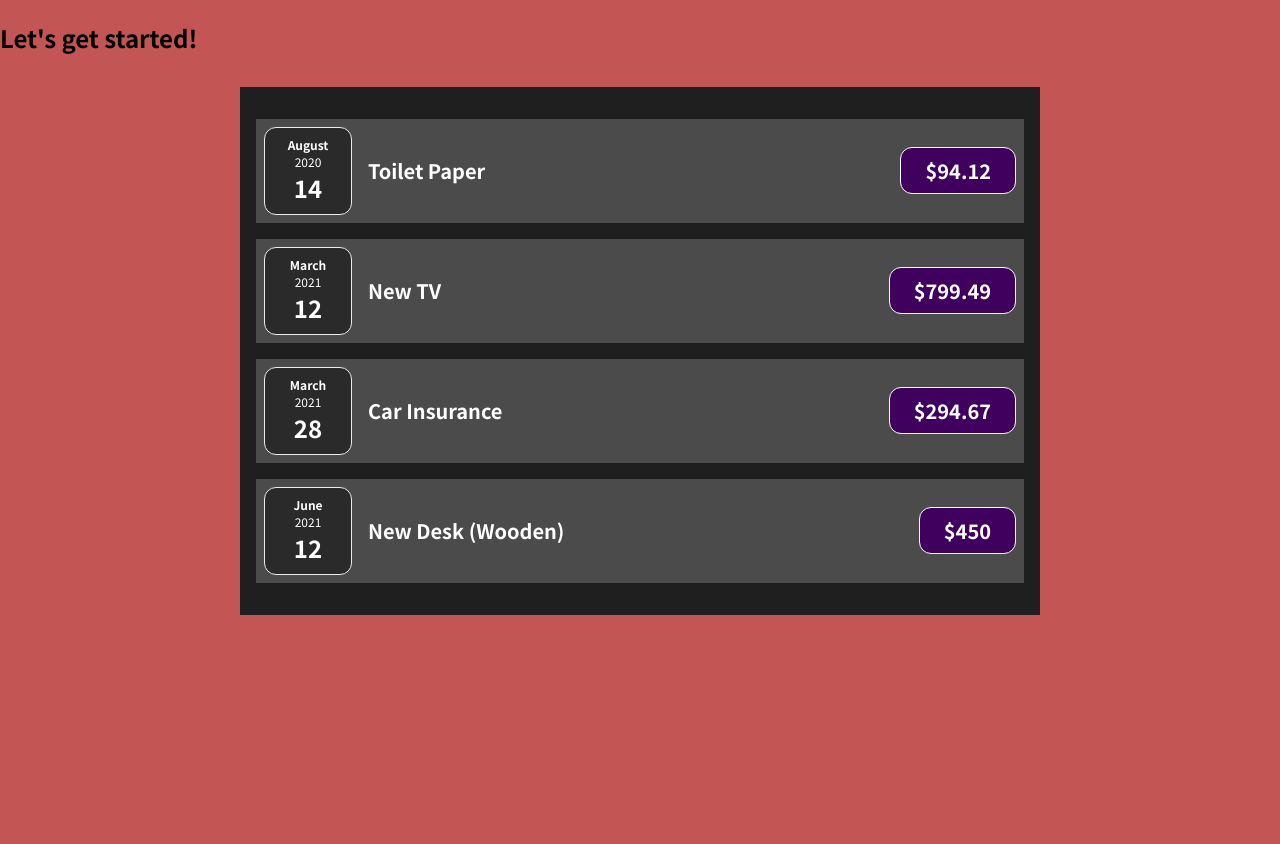
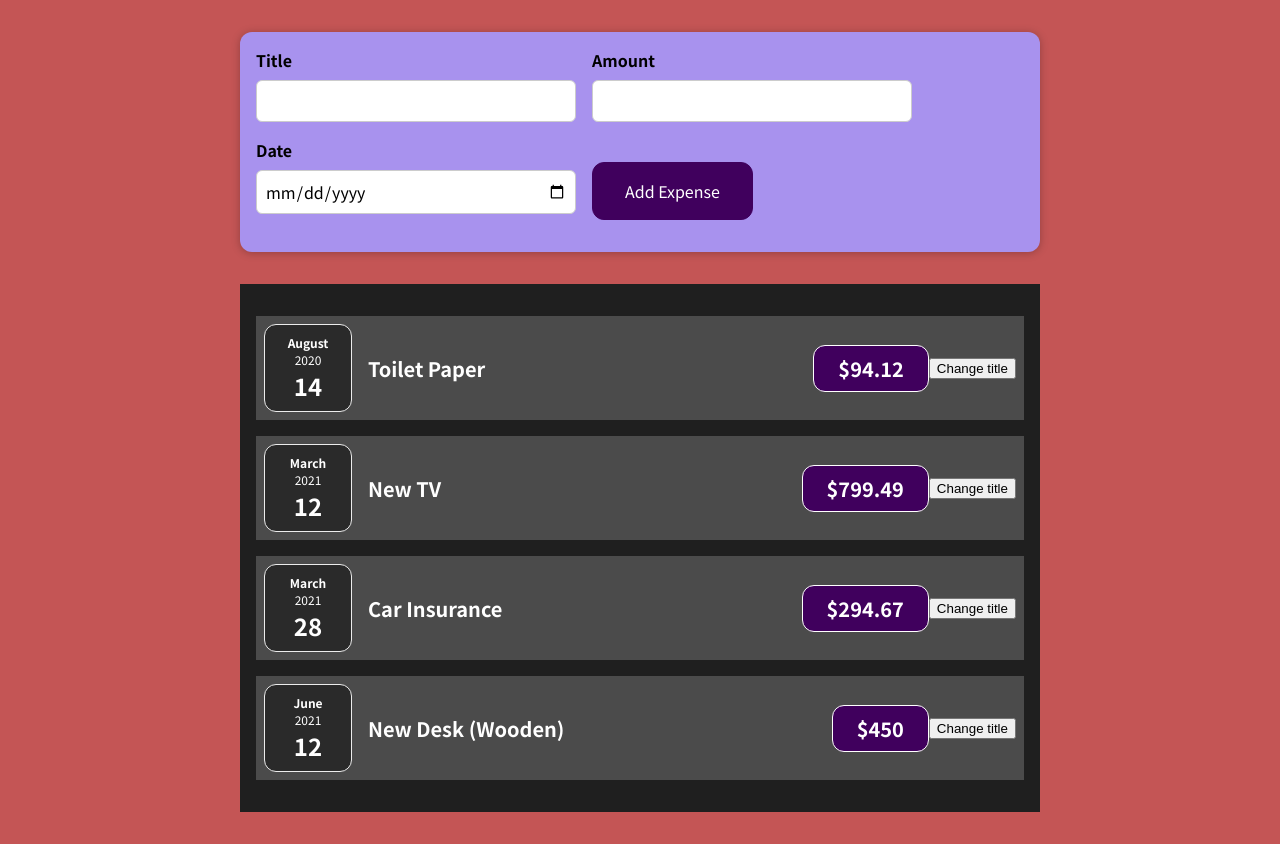
Before and after one commit to RahulSharma099/Expense-Tracker, a React (Create React App) app: page / in a window 1280 px wide. Before the commit the page ends 800 px from the top, so only its background shows below. Built offline with nearby package versions, Linux system fonts and the light colour scheme.

Commit message:
💄 Expense Form created

```diff
--- a/src/App.js
+++ b/src/App.js
@@ -1,4 +1,5 @@
 import Expenses from "./components/Expenses/Expenses";
+import NewExpense from "./components/NewExpense/NewExpense";
 
 const App = () => {
   const expenses = [
@@ -25,7 +26,7 @@
 
   return (
     <div>
-      <h2>Let's get started!</h2>
+      <NewExpense />
       <Expenses items={expenses} />
     </div>
   );
--- a/src/components/Expenses/ExpenseItem.js
+++ b/src/components/Expenses/ExpenseItem.js
@@ -1,15 +1,23 @@
+import React, { useState } from "react";
 import "./ExpenseItem.css";
 import ExpenseDate from "./ExpenseDate";
 import Card from "../UI/Card";
 
 const ExpenseItem = (props) => {
+  const [title, setTitle] = useState(props.title);
+
+  const clickHandler = () => {
+    setTitle("Updated");
+  };
+
   return (
     <Card className="expense-item">
       <ExpenseDate date={props.date} />
       <div className="expense-item__description">
-        <h2>{props.title}</h2>
+        <h2>{title}</h2>
         <div className="expense-item__price">${props.amount}</div>
       </div>
+      <button onClick={clickHandler}>Change title</button>
     </Card>
   );
 };
--- /dev/null
+++ b/src/components/NewExpense/ExpenseForm.css
@@ -0,0 +1,26 @@
+.new-expense__controls {
+  display: flex;
+  flex-wrap: wrap;
+  gap: 1rem;
+  margin-bottom: 1rem;
+  text-align: left;
+}
+
+.new-expense__control label {
+  font-weight: bold;
+  margin-bottom: 0.5rem;
+  display: block;
+}
+
+.new-expense__control input {
+  font: inherit;
+  padding: 0.5rem;
+  border-radius: 6px;
+  border: 1px solid #ccc;
+  width: 20rem;
+  max-width: 100%;
+}
+
+.new-expense__actions {
+  text-align: right;
+}
--- /dev/null
+++ b/src/components/NewExpense/ExpenseForm.js
@@ -0,0 +1,71 @@
+import React, { useState } from "react";
+import "./ExpenseForm.css";
+
+const ExpenseForm = () => {
+  const [enteredTitle, setEnteredTitle] = useState("");
+  const [enteredDate, setEnteredDate] = useState("");
+  const [enteredAmount, setEnterdAmount] = useState("");
+
+  const titleChangeHandler = (event) => {
+    setEnteredTitle(event.target.value);
+  };
+
+  const dateChangeHandler = (event) => {
+    setEnteredDate(event.target.value);
+  };
+
+  const amountChnageHandler = (event) => {
+    setEnterdAmount(event.target.value);
+  };
+
+  const submitHandler = (event) => {
+    event.preventDefault();
+
+    const expenseData = {
+      title: enteredTitle,
+      amount: enteredAmount,
+      date: new Date(enteredDate),
+    };
+    console.log(expenseData);
+
+    setEnteredTitle("");
+    setEnteredDate("");
+    setEnteredDate("");
+  };
+
+  return (
+    <form onSubmit={submitHandler}>
+      <div className="new-expense__controls">
+        <div className="new-expense__control">
+          <label>Title</label>
+          <input type="text" value="" onChange={titleChangeHandler} />
+        </div>
+        <div className="new-expense__control">
+          <label>Amount</label>
+          <input
+            type="number"
+            value={enteredAmount}
+            min="0.01"
+            step="0.01"
+            onChange={amountChnageHandler}
+          />
+        </div>
+        <div className="new-expense__control">
+          <label>Date</label>
+          <input
+            type="date"
+            value={enteredDate}
+            min="2019-01-01"
+            max="2022-12-31"
+            onChange={dateChangeHandler}
+          />
+        </div>
+        <div className="new-expense__actions">
+          <button type="submit">Add Expense</button>
+        </div>
+      </div>
+    </form>
+  );
+};
+
+export default ExpenseForm;
--- /dev/null
+++ b/src/components/NewExpense/NewExpense.css
@@ -0,0 +1,39 @@
+.new-expense {
+  background-color: #a892ee;
+  padding: 1rem;
+  margin: 2rem auto;
+  width: 50rem;
+  max-width: 95%;
+  border-radius: 12px;
+  text-align: center;
+  box-shadow: 0 1px 8px rgba(0, 0, 0, 0.25);
+}
+
+.new-expense button {
+  font: inherit;
+  cursor: pointer;
+  padding: 1rem 2rem;
+  border: 1px solid #40005d;
+  background-color: #40005d;
+  color: white;
+  border-radius: 12px;
+  margin-right: 1rem;
+  margin-top: 1.5rem;
+}
+
+.new-expense button:hover,
+.new-expense button:active {
+  background-color: #510674;
+  border-color: #510674;
+}
+
+.new-expense button.alternative {
+  color: #220131;
+  border-color: transparent;
+  background-color: transparent;
+}
+
+.new-expense button.alternative:hover,
+.new-expense button.alternative:active {
+  background-color: #ddb3f8;
+}
--- /dev/null
+++ b/src/components/NewExpense/NewExpense.js
@@ -0,0 +1,13 @@
+import React from "react";
+import ExpenseForm from "./ExpenseForm";
+import "./NewExpense.css";
+
+const NewExpense = () => {
+  return (
+    <div className="new-expense">
+      <ExpenseForm />
+    </div>
+  );
+};
+
+export default NewExpense;
```
